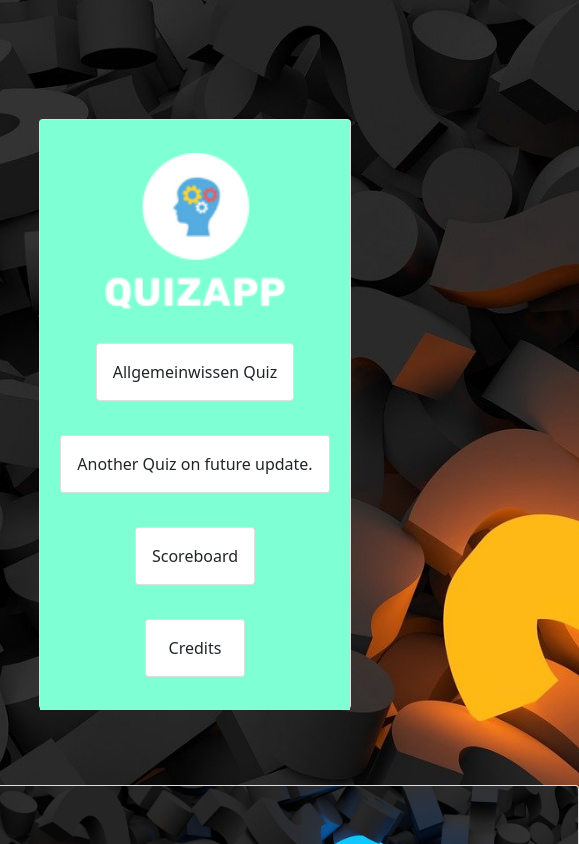
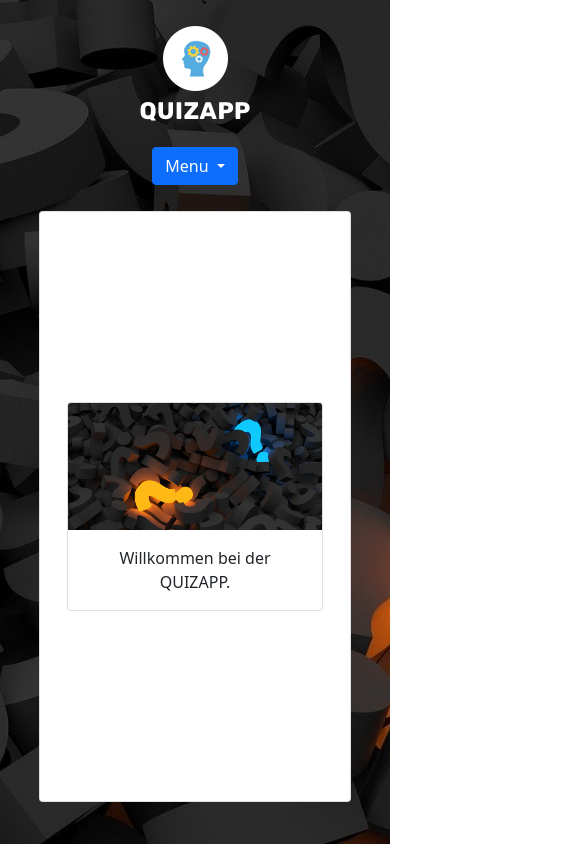
Before and after one commit to ZZDome/JS_Quizapp, a website: page index.html in a window 390 px wide. Shown: the top 844 px of the page, 579 px wide, since content can reach past the window. Drawn offline with nearby package versions, Linux system fonts and the light colour scheme.

Commit message:
responsiv optimized

```diff
--- a/index.html
+++ b/index.html
@@ -9,13 +9,27 @@
     <link rel="stylesheet" href="style.css">
     <link rel="stylesheet" href="node_modules/bootstrap/dist/css/bootstrap.min.css">
 
+    <script src="node_modules/bootstrap/dist/js/bootstrap.bundle.js"></script>
     <script src="script.js"></script>
 
 </head>
 <body onload="render()">
+  <img src="img/logo.png" class="img-fluid rounded-start mobileHide">
+  <div class="dropdown showDropdown">
+    <button class="btn btn-primary dropdown-toggle" type="button" id="dropdownMenuButton2" data-bs-toggle="dropdown" aria-expanded="false">
+      Menu
+    </button>
+    <ul class="dropdown-menu dropdown-menu-dark" aria-labelledby="dropdownMenuButton2">
+      <li><a onclick="showGeneral()" class="dropdown-item active" href="#">Allgemeinwissen Quiz</a></li>
+      <li><a class="dropdown-item" href="#">Another Quiz on future update.</a></li>
+      <li><a onclick="showScoreboard()" class="dropdown-item" href="#">Scoreboard</a></li>
+      <li><hr class="dropdown-divider"></li>
+      <li><a onclick="showCredits()" class="dropdown-item" href="#">Credits</a></li>
+    </ul>
+  </div>
+    <div class="card mb-3 mainCard mobileCenter">
 
-    <div class="card mb-3 mainCard">
-        <div class="row g-0">
+        <div class="row g-0 mobileCenter">
           <div class="col-md-4 sideCard">
             <img src="img/logo.png" class="img-fluid rounded-start">
             <div class="card">
@@ -41,7 +55,7 @@
           </div>
           <div id="questCard" class="col-md-8">
             <div class="card-body cardBody">
-              <div class="card homeCard" style="width: 48rem;">
+              <div class="card homeCard mobileWidth" style="width: 48rem;">
                 <img src="img/body-bg.jpg" class="card-img-top" alt=>
                 <div class="card-body">
                   <p class="card-text">Willkommen bei der QUIZAPP.</p>
--- a/script.js
+++ b/script.js
@@ -171,7 +171,7 @@ let hitAnswer = false;
 function tempStart() {
     return /* html */ `
         <div class="card-body cardBody">
-            <div class="card text-center" style="width: 48rem;">
+            <div class="card text-center mobileWidth" style="width: 48rem;">
                 <div class="card-body">
                     <h5 class="card-title">Allgemeinwissen Quiz</h5>
                     <p class="card-text">Hier werden dir 20 Fragen gestellt um dein Allgemeinwissen zu Testen. Viel Spaß.</p>
@@ -237,7 +237,7 @@ function tempQuest(i) {
 function tempScore(){
     return /* html */ `
     <div class="card-body cardBody">
-        <div class="card text-center" style="width: 48rem;">
+        <div class="card text-center mobileWidth" style="width: 48rem;">
         <h5 class="card-title mt-3">Scoreboard</h5>
         <table class="table">
             <thead>
@@ -273,7 +273,7 @@ function tempFillTable(i, name, score){
 function tempCredits(){
     return /* html */ `
     <div class="card-body cardBody">
-        <div class="card" style="width: 32rem;">
+        <div class="card mobileWidth" style="width: 32rem;">
             <h3>Credits</h3>
             <ul class="list-group list-group-flush">
                 <li class="list-group-item"><b>Creator:</b> Dominik Waldow</li>
--- a/style.css
+++ b/style.css
@@ -6,6 +6,14 @@ body{
     background-image: url("img/body-bg.jpg");
     background-repeat: no-repeat;
     background-size: cover;
+}
+
+.mobileHide{
+    display: none;
+}
+
+.showDropdown{
+    display: none;
 }
 
 .mainCard{
@@ -59,3 +67,52 @@ body{
 .bgActive{
     background-color: rgba(233, 241, 155, 0.322);
 }
+
+@media (max-width: 1550px){
+    .sideCard{
+        display: none;
+    }
+
+    .mainCard{
+        height: 80vh;
+    }
+
+    body{
+        flex-direction: column;
+        justify-content: space-evenly;
+    }
+
+    .mobileCenter{
+        display: flex;
+        justify-content: center;
+        align-items: center;
+    }
+
+    .showDropdown{
+        display: unset;
+    }
+
+    .mobileHide{
+        display: block;
+    }
+}
+
+@media (max-width: 1000px){
+    .mobileWidth{
+        width: 24rem !important;
+    }
+
+    .mobileHide{
+        left: 40%;
+    }
+}
+
+@media (max-width: 500px){
+    .mobileWidth{
+        width: 16rem !important;
+    }
+
+    .mainCard{
+        height: 70vh;
+    }
+}
```
